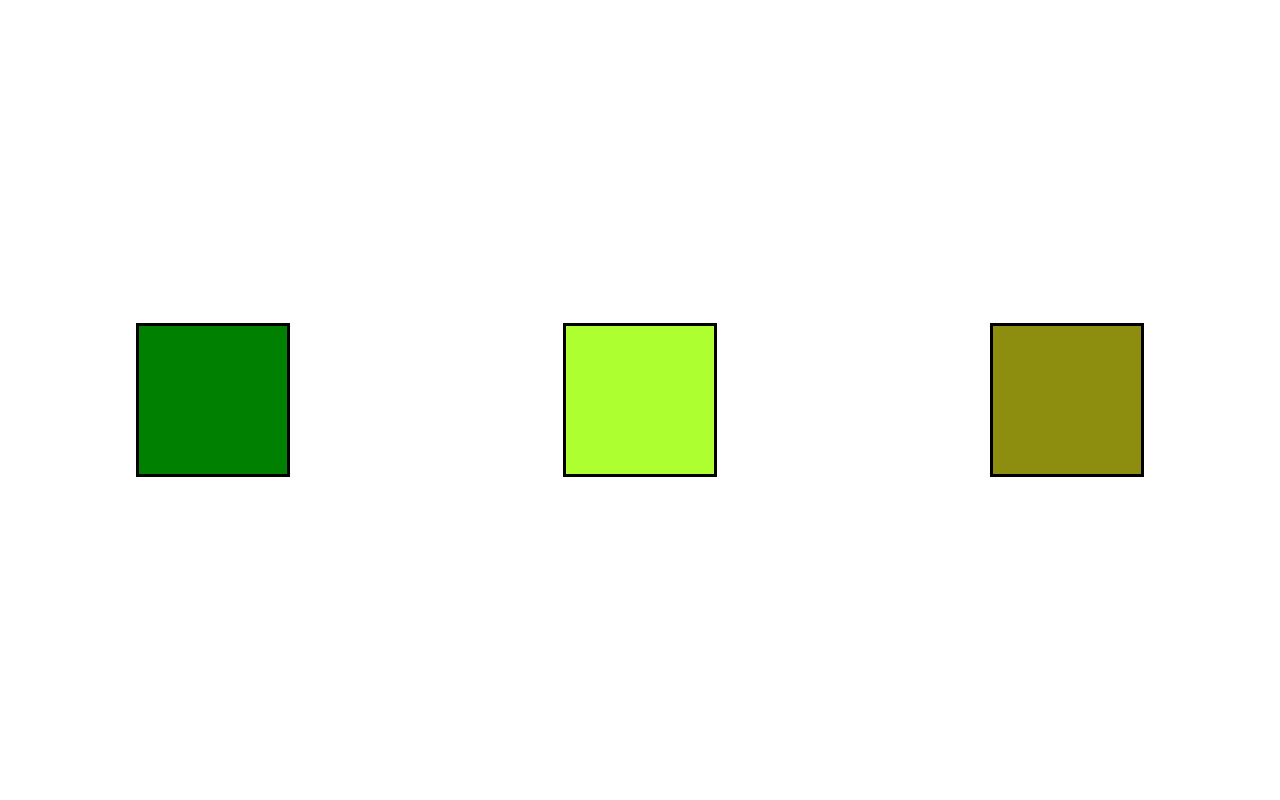
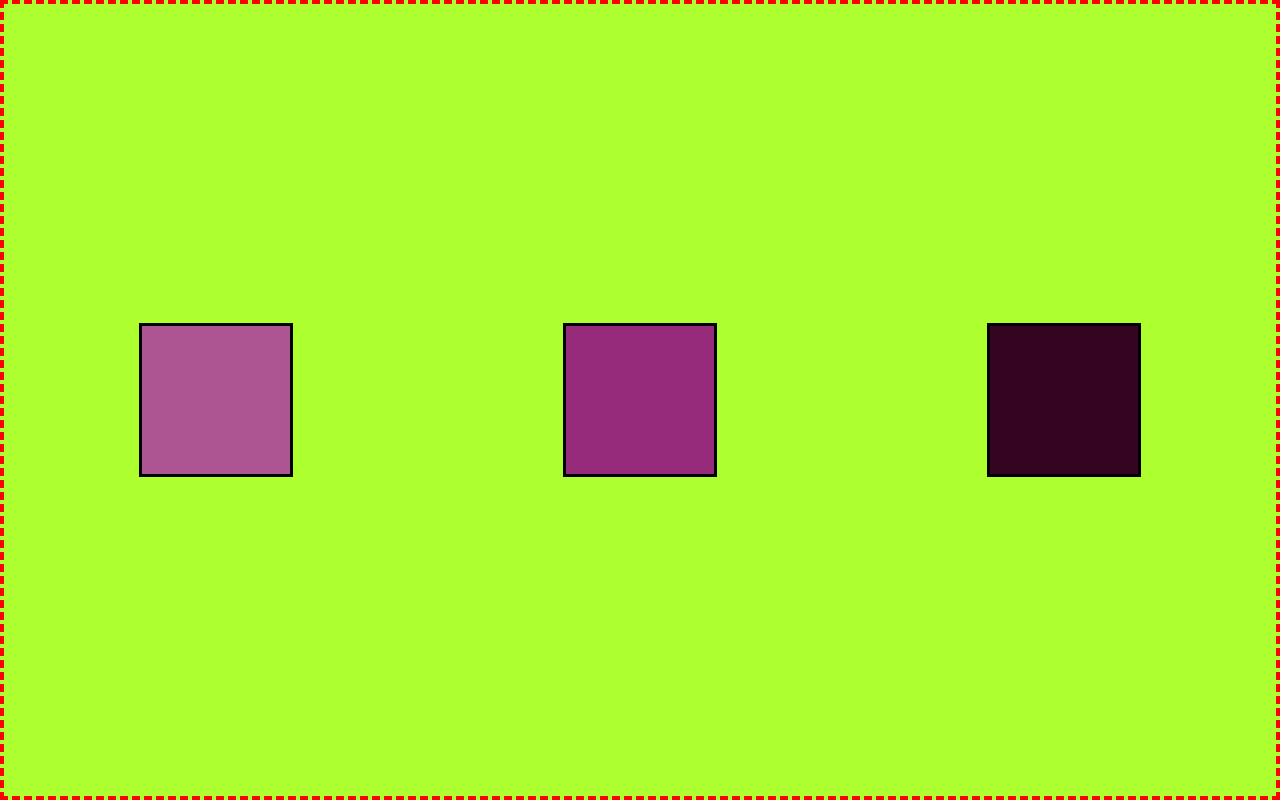
Before and after one commit to ghGill/project, a plain HTML site: page index.html in a window 1280 px wide. Drawn offline with Linux system fonts and the light colour scheme.

Commit message:
add border and BG color

```diff
--- a/style.css
+++ b/style.css
@@ -3,6 +3,8 @@ body {
     box-sizing: border-box;
     height:100vh;
     width:100vw;
+    background-color: greenyellow;
+    border: 4px dashed red;
 }
 
 .container {
@@ -20,13 +22,13 @@ body {
 }
 
 .box1 {
-    background-color: green;
+    background-color: rgb(173, 85, 147);
 }
 
 .box2 {
-    background-color: greenyellow;
+    background-color: rgb(150, 43, 123);
 }
 
 .box3 {
-    background-color: rgb(141, 141, 16);
+    background-color: rgb(54, 4, 35);
 }
```
